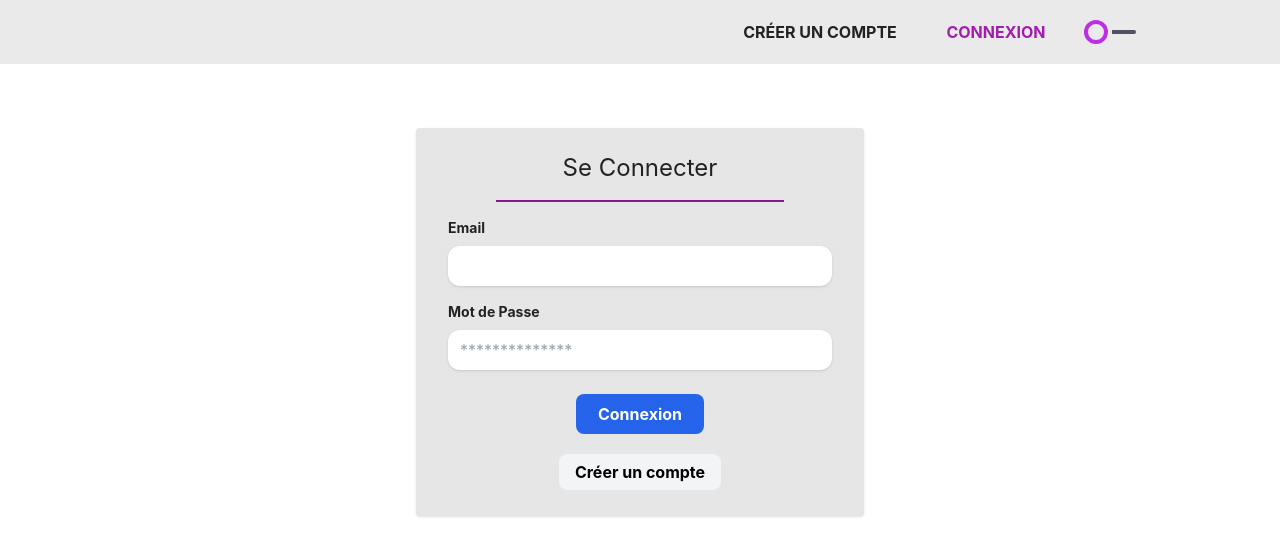
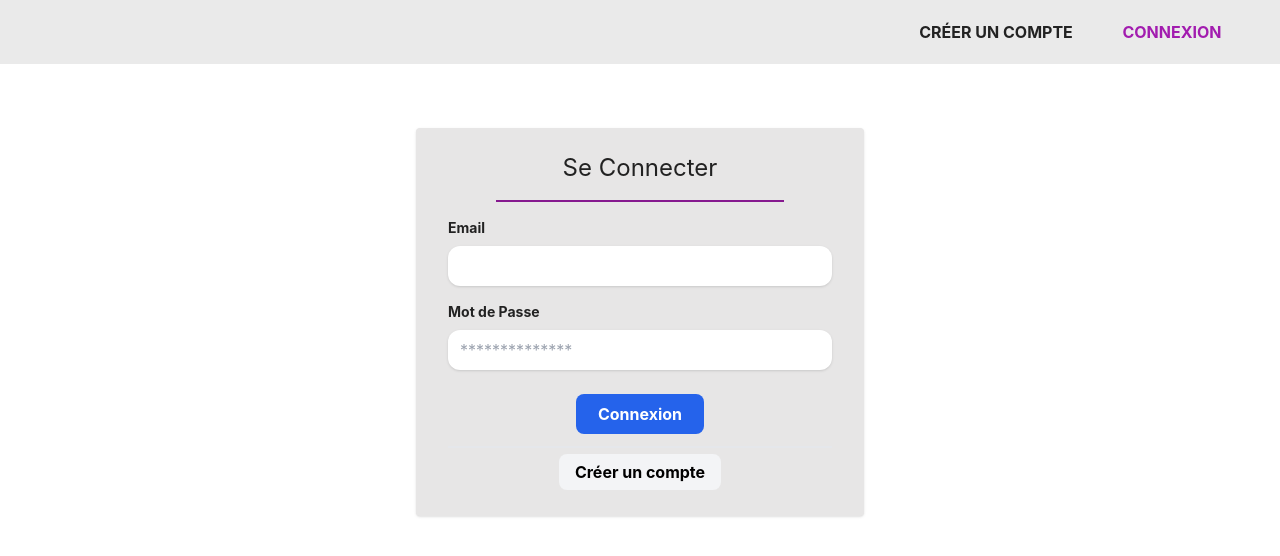
Before and after one commit to toussaint2v/cybersec-project-frontend, a Vue app: page /login in a window 1280 px wide. Shown: the top 556 px of the page. Built offline with nearby package versions, Linux system fonts and the light colour scheme.

Commit message:
Modification du router de l'api

```diff
--- a/src/api/axios.js
+++ b/src/api/axios.js
@@ -11,9 +11,6 @@ instance.interceptors.request.use(
     config => {
         if(store.getters.userToken) {
             config.headers['Authorization'] = store.getters.userToken;
-        }
-        if (store.getters.user){
-            config.headers['UserId'] = store.getters.user['id'];
         }
 
         return config;
@@ -29,7 +26,6 @@ instance.interceptors.response.use(function (response) {
     // Do something with response data
     return response;
 }, function (error) {
-
     // Any status codes that falls outside the range of 2xx cause this function to trigger
     // Do something with response error
     if (error.response.status === 401){
--- a/src/components/NavBar.vue
+++ b/src/components/NavBar.vue
@@ -12,7 +12,7 @@
           <router-link v-if="!isAuthenticated"  class="w-44" to="/profile/create" >Créer un compte</router-link>
           <router-link v-if="!isAuthenticated" class="w-44" to="/login" >Connexion</router-link>
 
-          <SwitchCheckbox class="mySwitch w-44" v-on:change="toggleTheme" />
+
         </div>
       </div>
     <!-- mobile -->
@@ -34,13 +34,10 @@
 
 <script>
 import store from "@/store";
-import SwitchCheckbox from "@/components/SwitchCheckbox";
 
 export default {
   name: 'NavBar',
-  components:{
-    SwitchCheckbox
-  },
+
   data: function(){
     return{
       navToggler: null,
@@ -87,9 +84,6 @@ export default {
       this.lastScrollPosition = document.documentElement.scrollTop;
     },
 
-    toggleTheme() {
-      this.$store.dispatch('toggleTheme');
-    },
   },
   beforeUnmount () {
     window.removeEventListener('scroll', this.onScroll)
--- a/src/views/profile/EditProfileView.vue
+++ b/src/views/profile/EditProfileView.vue
@@ -99,9 +99,7 @@ export default {
 
     editProfile(){
       axios.get('api/profile/edit').then((res) =>{
-        this.form = res.data
-        console.log(res)
-
+        this.form = res.data.data
       }).catch((error) => {
         console.log(error)
         this.state.error = error.response.data;
@@ -112,7 +110,6 @@ export default {
 
     updateProfile(){
       this.state.loading = true;
-      console.log(this.form)
       axios.post('api/profile/update', this.form).then((res) =>{
         console.log(res.data)
         this.editProfile();
```
